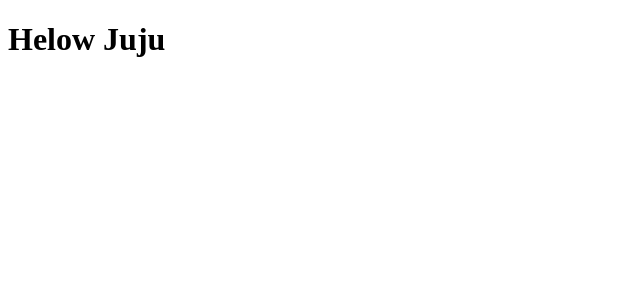
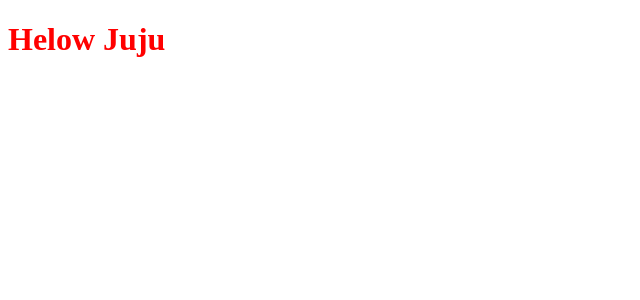
Before and after one commit to JonatanPaes/ignews, a Next.js app: page / in a window 1280 px wide. Shown: the top 300 px of the page, without its empty margins (0-640 px from the left). Built offline with nearby package versions, Linux system fonts and the light colour scheme.

Commit message:
Estilização com SASS

```diff
--- a/package.json
+++ b/package.json
@@ -10,7 +10,8 @@
   "dependencies": {
     "next": "12.0.4",
     "react": "17.0.2",
-    "react-dom": "17.0.2"
+    "react-dom": "17.0.2",
+    "sass": "^1.43.4"
   },
   "devDependencies": {
     "@types/node": "^16.11.9",
--- a/src/pages/index.tsx
+++ b/src/pages/index.tsx
@@ -1,3 +1,5 @@
+import styles from "../styles/home.module.scss";
+
 export default function Home() {
-  return <h1>Helow Juju</h1>;
+  return <h1 className={styles.title}>Helow Juju</h1>;
 }
--- /dev/null
+++ b/src/styles/home.module.scss
@@ -0,0 +1,3 @@
+.title {
+  color: red;
+}
```
Also changed, not shown: 1 other file (tests, documents, lock files or other folders).
